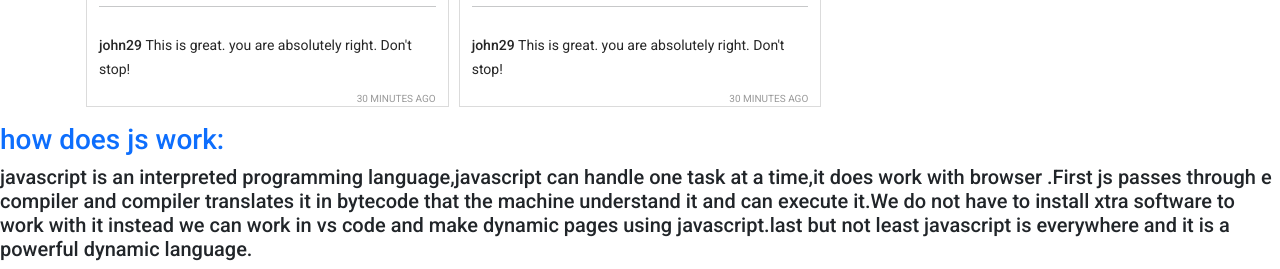
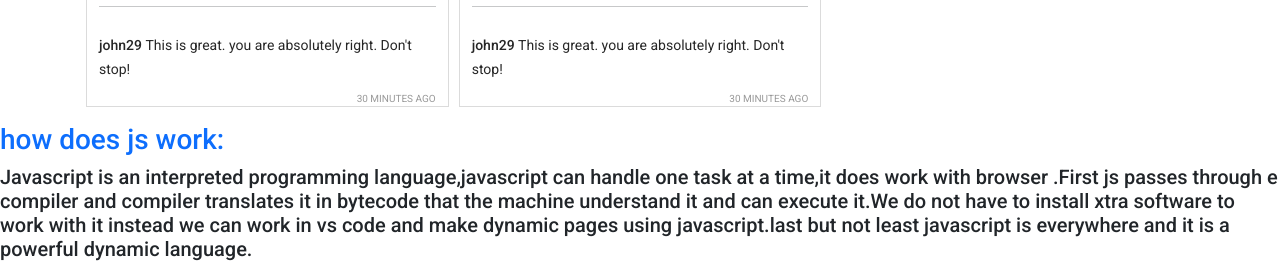
Before and after one commit to WahidaAkhter/insta-shohor, a plain HTML site: page index.html in a window 1280 px wide. Shown: the part 1425-1694 px from the top of the page. Drawn offline with nearby package versions, Linux system fonts and the light colour scheme.

Commit message:
checked first question

```diff
--- a/index.html
+++ b/index.html
@@ -60,7 +60,7 @@
     <section mt-3>
         <h3><span class="text-primary"> how does js work:</span></h3>
         <h5>
-            javascript is an interpreted programming language,javascript can handle one task at a time,it does work with
+            Javascript is an interpreted programming language,javascript can handle one task at a time,it does work with
             browser .First js passes through e compiler and compiler translates it in bytecode that the machine
             understand it and can execute it.We do not have to install xtra software to work with it instead we can work
             in vs code and make dynamic pages using javascript.last but not least javascript is everywhere and it is a
```
